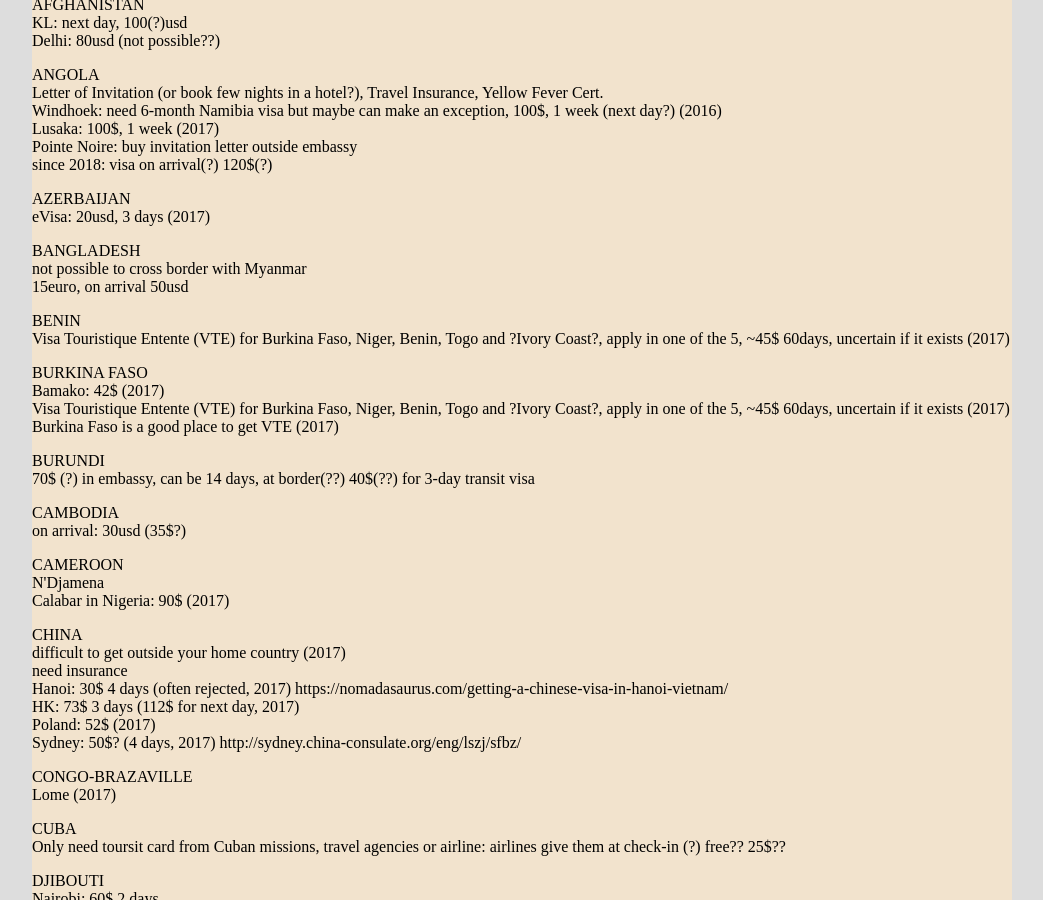
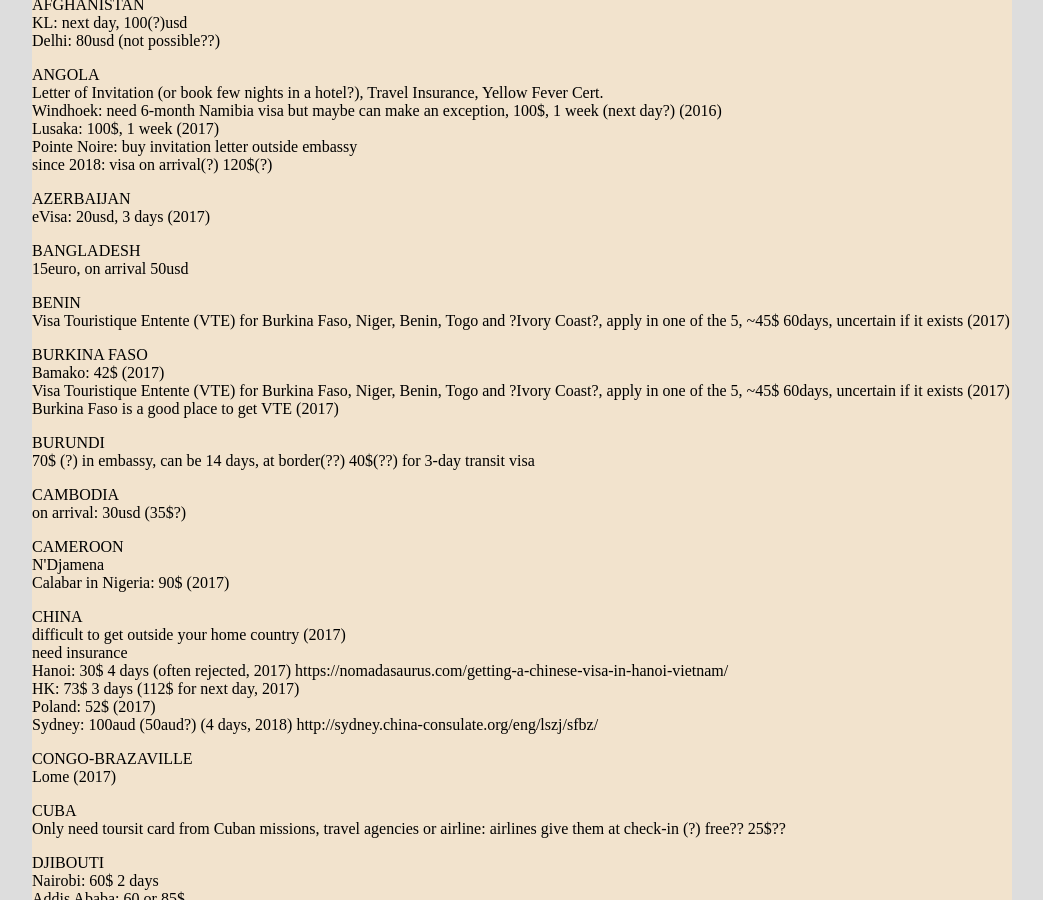
Before and after one commit to witba/witba.github.io, a Jekyll site: the page built from travel/visas.html, in a window 1280 px wide and 900 px high, scrolled down 412 px. Shown: the whole window, without its empty margins (118-1161 px from the left). Built offline with Jekyll 4.4.1, drawn with Linux system fonts in a browser that asks for light colours.

Commit message:
Update visas.html

```diff
--- a/travel/visas.html
+++ b/travel/visas.html
@@ -12,13 +12,13 @@
 <p>AFGHANISTAN<br />KL: next day, 100(?)usd<br />Delhi: 80usd (not possible??)</p>
 <p>ANGOLA<br />Letter of Invitation (or book few nights in a hotel?), Travel Insurance, Yellow Fever Cert.<br />Windhoek: need 6-month Namibia visa but maybe can make an exception, 100$, 1 week (next day?) (2016)<br />Lusaka: 100$, 1 week (2017)<br />Pointe Noire: buy invitation letter outside embassy<br />since 2018: visa on arrival(?) 120$(?)</p>
 <p>AZERBAIJAN<br />eVisa: 20usd, 3 days (2017)</p>
-<p>BANGLADESH<br />not possible to cross border with Myanmar<br />15euro, on arrival 50usd</p>
+<p>BANGLADESH<br />15euro, on arrival 50usd</p>
 <p>BENIN<br />Visa Touristique Entente (VTE) for Burkina Faso, Niger, Benin, Togo and ?Ivory Coast?, apply in one of the 5, ~45$ 60days, uncertain if it exists (2017)</p>
 <p>BURKINA FASO<br />Bamako: 42$ (2017)<br />Visa Touristique Entente (VTE) for Burkina Faso, Niger, Benin, Togo and ?Ivory Coast?, apply in one of the 5, ~45$ 60days, uncertain if it exists (2017)<br />Burkina Faso is a good place to get VTE (2017)</p>
 <p>BURUNDI<br />70$ (?) in embassy, can be 14 days, at border(??) 40$(??) for 3-day transit visa</p>
 <p>CAMBODIA<br />on arrival: 30usd (35$?)</p>
 <p>CAMEROON<br />N'Djamena<br />Calabar in Nigeria: 90$ (2017)</p>
-<p>CHINA<br />difficult to get outside your home country (2017)<br />need insurance<br />Hanoi: 30$ 4 days (often rejected, 2017) https://nomadasaurus.com/getting-a-chinese-visa-in-hanoi-vietnam/<br />HK: 73$ 3 days (112$ for next day, 2017)<br />Poland: 52$ (2017)<br />Sydney: 50$? (4 days, 2017) http://sydney.china-consulate.org/eng/lszj/sfbz/</p>
+<p>CHINA<br />difficult to get outside your home country (2017)<br />need insurance<br />Hanoi: 30$ 4 days (often rejected, 2017) https://nomadasaurus.com/getting-a-chinese-visa-in-hanoi-vietnam/<br />HK: 73$ 3 days (112$ for next day, 2017)<br />Poland: 52$ (2017)<br />Sydney: 100aud (50aud?) (4 days, 2018) http://sydney.china-consulate.org/eng/lszj/sfbz/</p>
 <p>CONGO-BRAZAVILLE<br />Lome (2017)</p>
 <p>CUBA<br />Only need toursit card from Cuban missions, travel agencies or airline: airlines give them at check-in (?) free?? 25$??</p>
 <p>DJIBOUTI<br />Nairobi: 60$ 2 days<br />Addis Ababa: 60 or 85$<br />on arrival at airport (?)</p>
```
